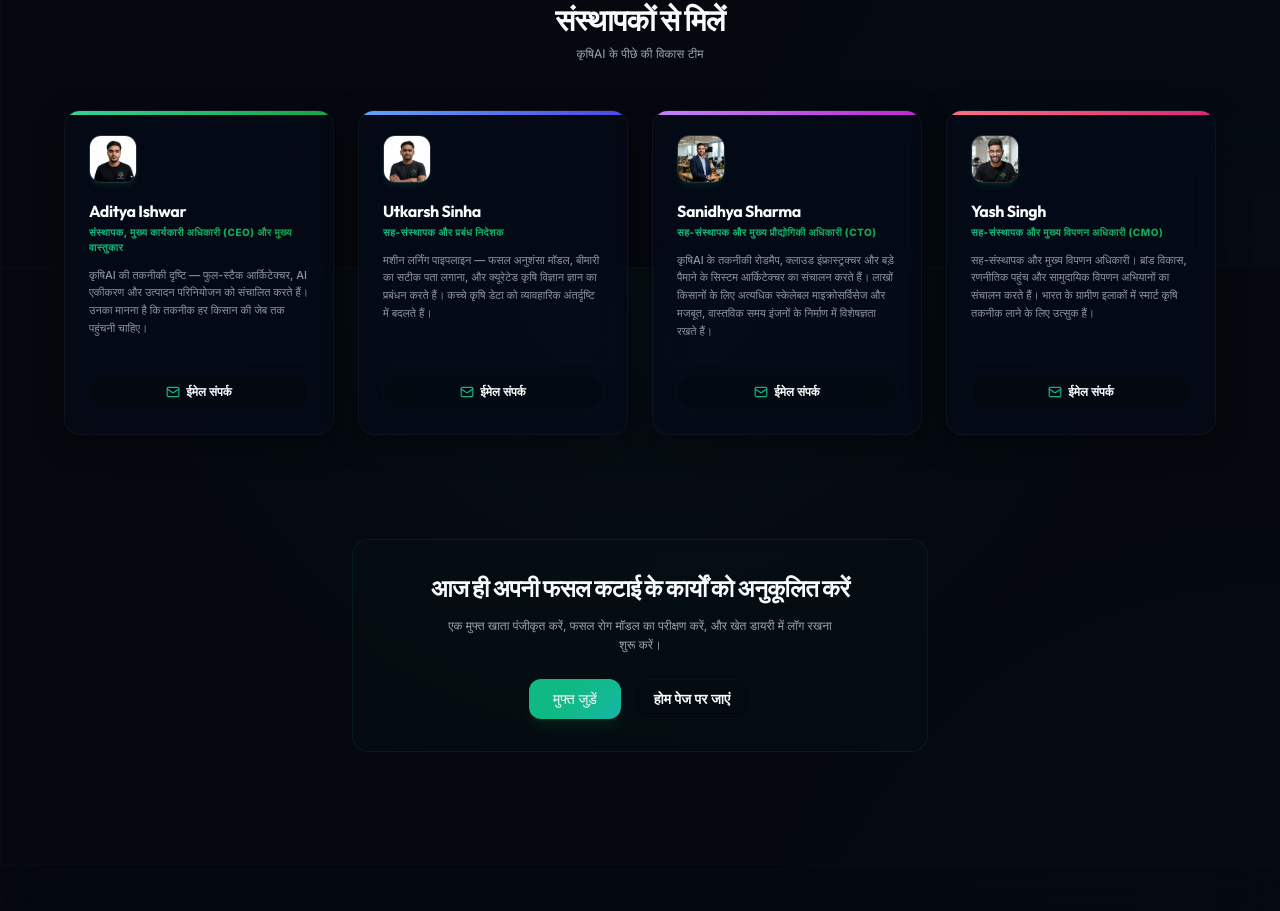
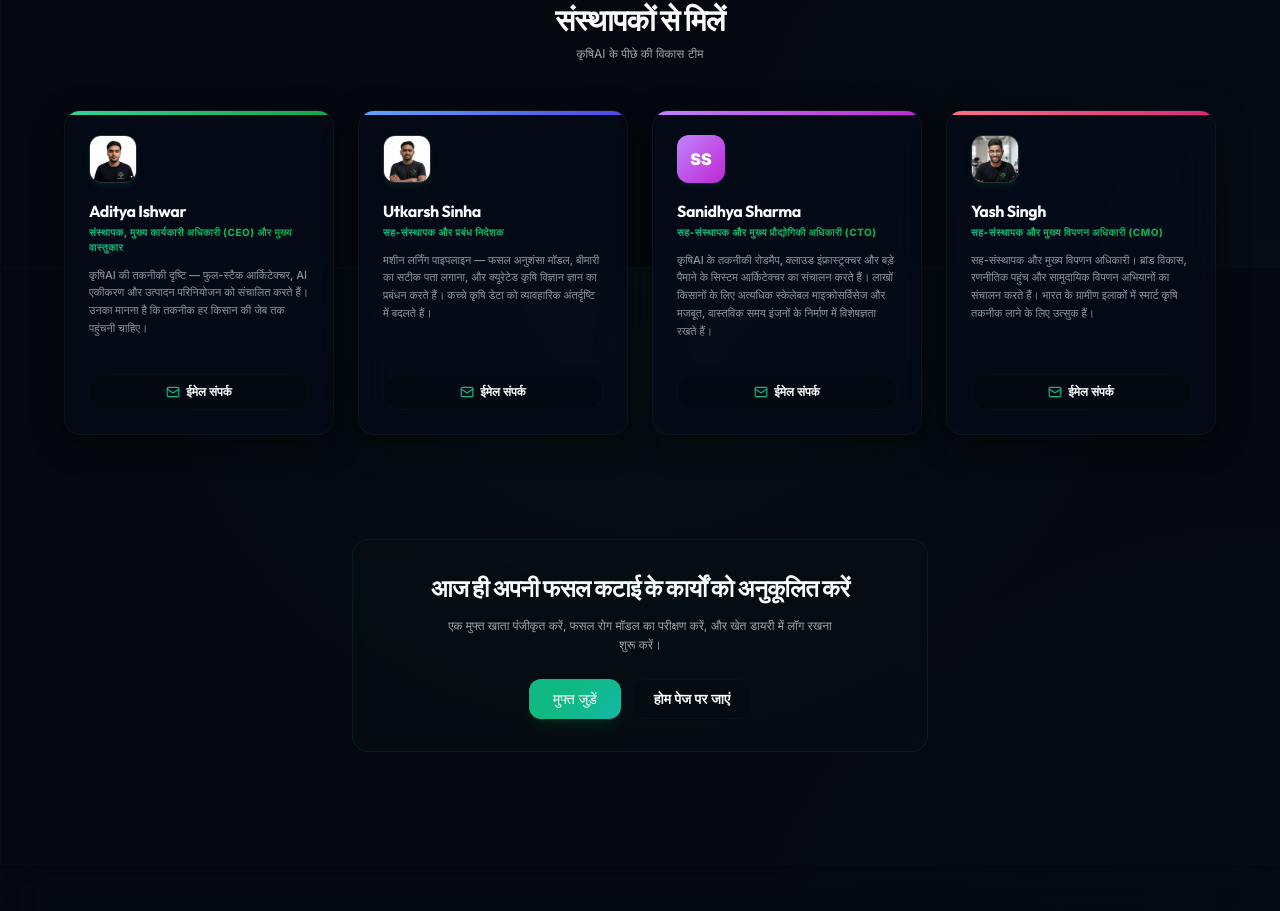
Before and after one commit to kisaanbuddy/Kisaanbuddy, a Next.js app in the folder frontend-next/: page /about in a window 1280 px wide. Shown: the part 1333-2244 px from the top of the page. Built offline with nearby package versions, Linux system fonts and the light colour scheme; no server answers.

Commit message:
chore: remove Sanidhya profile image and set to fallback initials

```diff
--- a/frontend-next/src/app/about/AboutClient.tsx
+++ b/frontend-next/src/app/about/AboutClient.tsx
@@ -46,7 +46,7 @@ export function AboutClient() {
       bio: t("about.steers_krishiai_s_technical"),
       initials: "SS",
       gradient: "from-purple-400 to-fuchsia-600",
-      image: "/sanidhya.png",
+      image: "",
     },
     {
       name: "Yash Singh",
--- a/frontend-next/src/app/founders/FoundersClient.tsx
+++ b/frontend-next/src/app/founders/FoundersClient.tsx
@@ -54,7 +54,7 @@ export default function FoundersPage() {
       initials: "SS",
       gradient: "from-purple-400 to-fuchsia-600",
       stake: t("founders.co_founder"),
-      image: "/sanidhya.png",
+      image: "",
     },
     {
       name: "Yash Singh",
```
Also changed, not shown: frontend-next/public/sanidhya.png (deleted).
